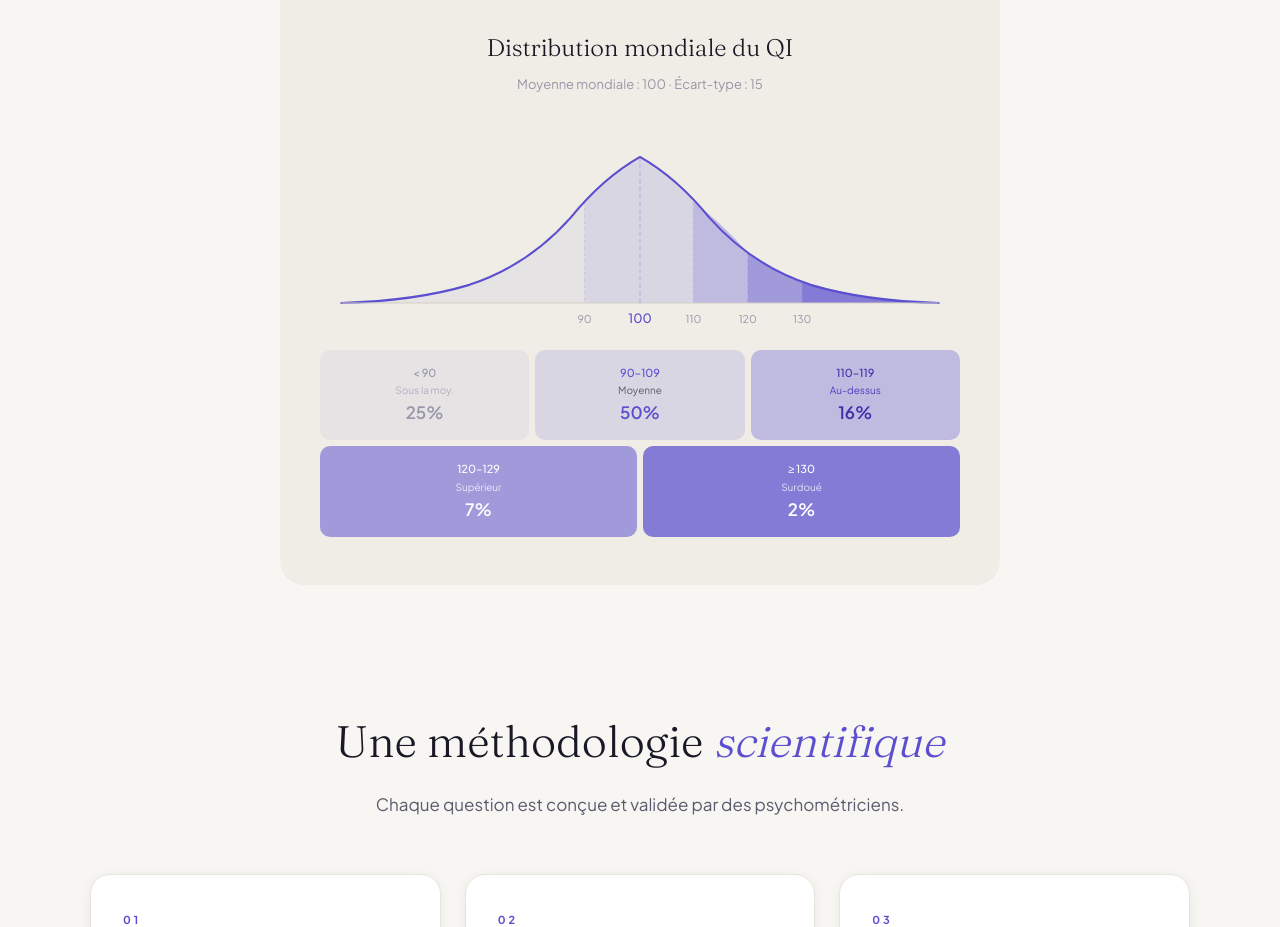
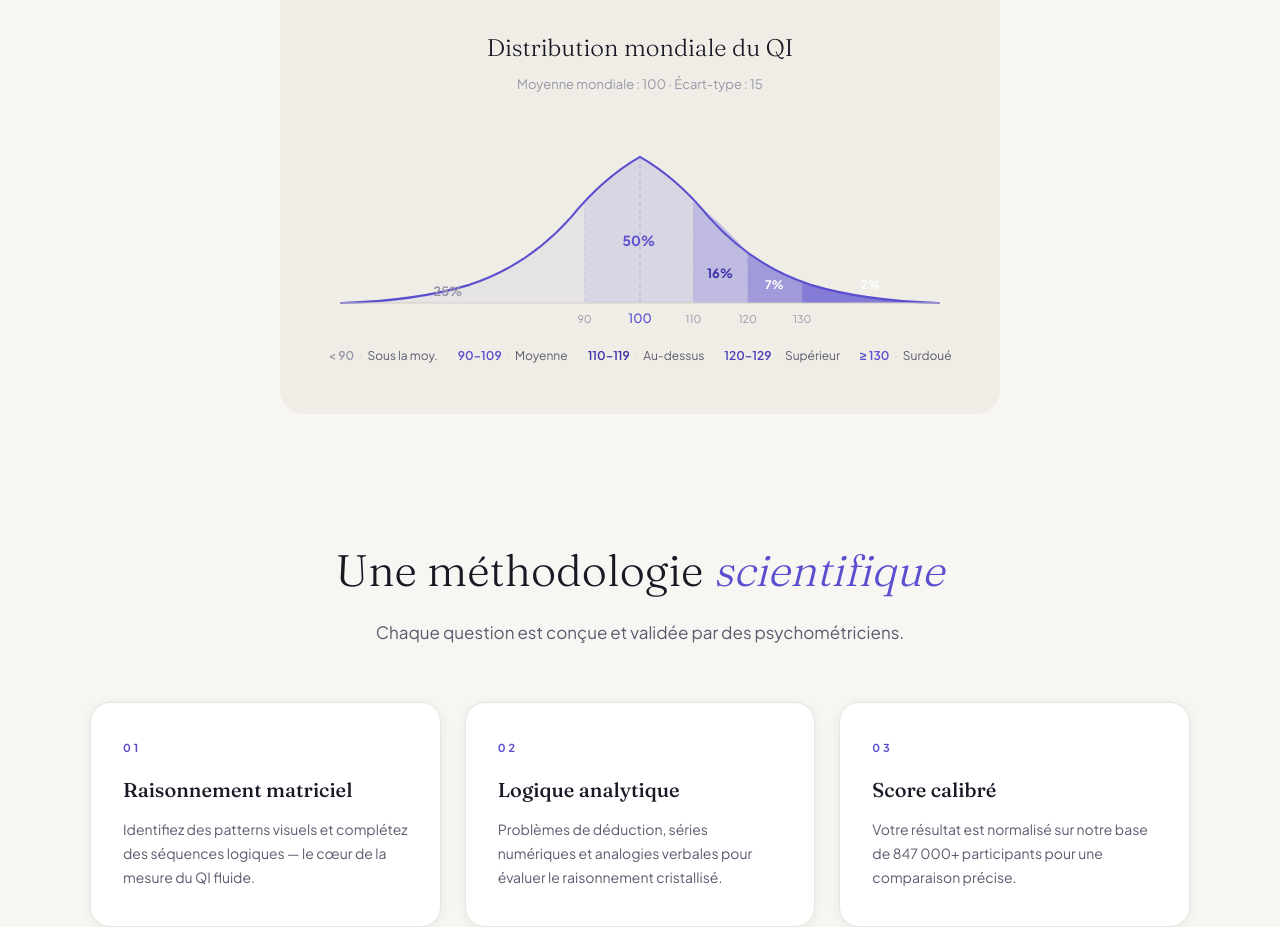
Before and after one commit to devbrainscale/brainscale, a Next.js app: page /fr in a window 1280 px wide. Shown: the part 900-1827 px from the top of the page. Built offline with nearby package versions, Linux system fonts and the light colour scheme.

Commit message:
feat: bell curve option C — inline % labels + slim chip legend

```diff
--- a/src/app/fr/page.tsx
+++ b/src/app/fr/page.tsx
@@ -158,15 +158,15 @@ export default function FrHomePage() {
           </h2>
           <p style={{ fontSize: "13px", color: "#9896A8", marginBottom: "32px" }}>Moyenne mondiale : 100 · Écart-type : 15</p>
 
-          {/* Courbe avec zones colorées — 5 zones Wechsler */}
+          {/* Courbe avec zones colorées + labels % intégrés */}
           <svg viewBox="0 0 600 190" style={{ width: "100%", display: "block", overflow: "visible" }}>
-            {/* 5 zones — correspondant à la page résultats (classification Wechsler) */}
+            {/* 5 zones — classification Wechsler */}
             <path d="M 20,165 Q 90,163 140,148 Q 195,130 235,85 Q 241,71 248,70 L 248,165 Z" fill="rgba(91,79,207,0.06)" />
             <path d="M 248,165 L 248,70 Q 265,48 300,28 Q 335,48 350,70 L 350,165 Z" fill="rgba(91,79,207,0.15)" />
             <path d="M 350,165 L 350,70 Q 377,90 401,118 L 401,165 Z" fill="rgba(91,79,207,0.32)" />
             <path d="M 401,165 L 401,118 Q 428,137 452,145 L 452,165 Z" fill="rgba(91,79,207,0.52)" />
             <path d="M 452,165 L 452,145 Q 510,163 580,165 Z" fill="rgba(91,79,207,0.72)" />
-            {/* Séparateurs à QI 90, 110, 120, 130 */}
+            {/* Séparateurs */}
             <line x1="248" y1="70"  x2="248" y2="165" stroke="rgba(91,79,207,0.15)" strokeWidth="1" strokeDasharray="3,3" />
             <line x1="350" y1="70"  x2="350" y2="165" stroke="rgba(91,79,207,0.15)" strokeWidth="1" strokeDasharray="3,3" />
             <line x1="401" y1="118" x2="401" y2="165" stroke="rgba(91,79,207,0.15)" strokeWidth="1" strokeDasharray="3,3" />
@@ -175,6 +175,12 @@ export default function FrHomePage() {
             <path d="M 20,165 Q 90,163 140,148 Q 195,130 235,85 Q 265,48 300,28 Q 335,48 365,85 Q 405,130 460,148 Q 510,163 580,165" fill="none" stroke="#5B4FCF" strokeWidth="2" strokeLinejoin="round" strokeLinecap="round" />
             <line x1="20" y1="165" x2="580" y2="165" stroke="#D4D0C8" strokeWidth="1" />
             <line x1="300" y1="28" x2="300" y2="165" stroke="#5B4FCF" strokeWidth="1" strokeDasharray="4,3" strokeOpacity="0.28" />
+            {/* Labels % — positionnés là où chaque zone a de l'espace vertical */}
+            <text x="120" y="158" textAnchor="middle" fontSize="12" fontWeight="700" fill="#9896A8">25%</text>
+            <text x="299" y="112" textAnchor="middle" fontSize="13" fontWeight="700" fill="#5B4FCF">50%</text>
+            <text x="375" y="142" textAnchor="middle" fontSize="12" fontWeight="700" fill="#3D2FA8">16%</text>
+            <text x="426" y="152" textAnchor="middle" fontSize="11" fontWeight="700" fill="#fff">7%</text>
+            <text x="516" y="152" textAnchor="middle" fontSize="11" fontWeight="700" fill="#fff">2%</text>
             {/* Axe : 90 · 100 · 110 · 120 · 130 */}
             <text x="248" y="184" textAnchor="middle" fontSize="10" fill="#9896A8">90</text>
             <text x="300" y="184" textAnchor="middle" fontSize="12" fill="#5B4FCF" fontWeight="500">100</text>
@@ -183,30 +189,20 @@ export default function FrHomePage() {
             <text x="452" y="184" textAnchor="middle" fontSize="10" fill="#9896A8">130</text>
           </svg>
 
-          {/* Légende — 5 zones, 2 rangées */}
-          <div style={{ display: "grid", gridTemplateColumns: "repeat(3, 1fr)", gap: "6px", marginTop: "20px", marginBottom: "6px" }}>
+          {/* Légende slim — chips horizontaux, wrapping mobile */}
+          <div style={{ display: "flex", flexWrap: "wrap", justifyContent: "center", gap: "4px 20px", marginTop: "16px" }}>
             {[
-              { range: "< 90",    label: "Sous la moy.",  pct: "25%", bg: "rgba(91,79,207,0.06)", text: "#9896A8", sub: "#B0AEC0" },
-              { range: "90–109",  label: "Moyenne",       pct: "50%", bg: "rgba(91,79,207,0.15)", text: "#5B4FCF", sub: "#5C5A6E" },
-              { range: "110–119", label: "Au-dessus",     pct: "16%", bg: "rgba(91,79,207,0.32)", text: "#3D2FA8", sub: "#4A3EBE" },
+              { range: "< 90",    label: "Sous la moy.", color: "#9896A8" },
+              { range: "90–109",  label: "Moyenne",      color: "#5B4FCF" },
+              { range: "110–119", label: "Au-dessus",    color: "#3D2FA8" },
+              { range: "120–129", label: "Supérieur",    color: "#4A3EBE" },
+              { range: "≥ 130",   label: "Surdoué",      color: "#5B4FCF" },
             ].map((z) => (
-              <div key={z.range} style={{ backgroundColor: z.bg, borderRadius: "10px", padding: "14px 6px", textAlign: "center", display: "flex", flexDirection: "column", alignItems: "center", justifyContent: "space-between", minHeight: "78px" }}>
-                <div style={{ fontSize: "11px", fontWeight: 500, color: z.text }}>{z.range}</div>
-                <div style={{ fontSize: "10px", fontWeight: 400, color: z.sub }}>{z.label}</div>
-                <div style={{ fontSize: "17px", fontWeight: 600, color: z.text }}>{z.pct}</div>
-              </div>
-            ))}
-          </div>
-          <div style={{ display: "grid", gridTemplateColumns: "repeat(2, 1fr)", gap: "6px" }}>
-            {[
-              { range: "120–129", label: "Supérieur", pct: "7%", bg: "rgba(91,79,207,0.52)", text: "#fff", sub: "rgba(255,255,255,0.78)" },
-              { range: "≥ 130",   label: "Surdoué",   pct: "2%", bg: "rgba(91,79,207,0.72)", text: "#fff", sub: "rgba(255,255,255,0.78)" },
-            ].map((z) => (
-              <div key={z.range} style={{ backgroundColor: z.bg, borderRadius: "10px", padding: "14px 6px", textAlign: "center", display: "flex", flexDirection: "column", alignItems: "center", justifyContent: "space-between", minHeight: "78px" }}>
-                <div style={{ fontSize: "11px", fontWeight: 500, color: z.text }}>{z.range}</div>
-                <div style={{ fontSize: "10px", fontWeight: 400, color: z.sub }}>{z.label}</div>
-                <div style={{ fontSize: "17px", fontWeight: 600, color: z.text }}>{z.pct}</div>
-              </div>
+              <span key={z.range} style={{ fontSize: "12px", whiteSpace: "nowrap", color: "#5C5A6E" }}>
+                <span style={{ fontWeight: 600, color: z.color }}>{z.range}</span>
+                <span style={{ color: "#C8C6D4", margin: "0 5px" }}>·</span>
+                <span style={{ fontWeight: 400 }}>{z.label}</span>
+              </span>
             ))}
           </div>
         </div>
--- a/src/app/page.tsx
+++ b/src/app/page.tsx
@@ -165,15 +165,15 @@ export default function HomePage() {
           </h2>
           <p style={{ fontSize: "13px", color: "#9896A8", marginBottom: "32px" }}>World average: 100 · Standard deviation: 15</p>
 
-          {/* Bell curve with colored zones */}
+          {/* Bell curve with colored zones + inline % labels */}
           <svg viewBox="0 0 600 190" style={{ width: "100%", display: "block", overflow: "visible" }}>
-            {/* 5 zones — matching results page classification (Wechsler) */}
+            {/* 5 zones — Wechsler classification */}
             <path d="M 20,165 Q 90,163 140,148 Q 195,130 235,85 Q 241,71 248,70 L 248,165 Z" fill="rgba(91,79,207,0.06)" />
             <path d="M 248,165 L 248,70 Q 265,48 300,28 Q 335,48 350,70 L 350,165 Z" fill="rgba(91,79,207,0.15)" />
             <path d="M 350,165 L 350,70 Q 377,90 401,118 L 401,165 Z" fill="rgba(91,79,207,0.32)" />
             <path d="M 401,165 L 401,118 Q 428,137 452,145 L 452,165 Z" fill="rgba(91,79,207,0.52)" />
             <path d="M 452,165 L 452,145 Q 510,163 580,165 Z" fill="rgba(91,79,207,0.72)" />
-            {/* Separators at IQ 90, 110, 120, 130 */}
+            {/* Separators */}
             <line x1="248" y1="70"  x2="248" y2="165" stroke="rgba(91,79,207,0.15)" strokeWidth="1" strokeDasharray="3,3" />
             <line x1="350" y1="70"  x2="350" y2="165" stroke="rgba(91,79,207,0.15)" strokeWidth="1" strokeDasharray="3,3" />
             <line x1="401" y1="118" x2="401" y2="165" stroke="rgba(91,79,207,0.15)" strokeWidth="1" strokeDasharray="3,3" />
@@ -182,6 +182,12 @@ export default function HomePage() {
             <path d="M 20,165 Q 90,163 140,148 Q 195,130 235,85 Q 265,48 300,28 Q 335,48 365,85 Q 405,130 460,148 Q 510,163 580,165" fill="none" stroke="#5B4FCF" strokeWidth="2" strokeLinejoin="round" strokeLinecap="round" />
             <line x1="20" y1="165" x2="580" y2="165" stroke="#D4D0C8" strokeWidth="1" />
             <line x1="300" y1="28" x2="300" y2="165" stroke="#5B4FCF" strokeWidth="1" strokeDasharray="4,3" strokeOpacity="0.28" />
+            {/* % labels — positioned where each zone has vertical space */}
+            <text x="120" y="158" textAnchor="middle" fontSize="12" fontWeight="700" fill="#9896A8">25%</text>
+            <text x="299" y="112" textAnchor="middle" fontSize="13" fontWeight="700" fill="#5B4FCF">50%</text>
+            <text x="375" y="142" textAnchor="middle" fontSize="12" fontWeight="700" fill="#3D2FA8">16%</text>
+            <text x="426" y="152" textAnchor="middle" fontSize="11" fontWeight="700" fill="#fff">7%</text>
+            <text x="516" y="152" textAnchor="middle" fontSize="11" fontWeight="700" fill="#fff">2%</text>
             {/* Axis: 90 · 100 · 110 · 120 · 130 */}
             <text x="248" y="184" textAnchor="middle" fontSize="10" fill="#9896A8">90</text>
             <text x="300" y="184" textAnchor="middle" fontSize="12" fill="#5B4FCF" fontWeight="500">100</text>
@@ -190,30 +196,20 @@ export default function HomePage() {
             <text x="452" y="184" textAnchor="middle" fontSize="10" fill="#9896A8">130</text>
           </svg>
 
-          {/* Legend — 5 zones, 2 rows for readability */}
-          <div style={{ display: "grid", gridTemplateColumns: "repeat(3, 1fr)", gap: "6px", marginTop: "20px", marginBottom: "6px" }}>
+          {/* Slim chip legend — wraps naturally on mobile */}
+          <div style={{ display: "flex", flexWrap: "wrap", justifyContent: "center", gap: "4px 20px", marginTop: "16px" }}>
             {[
-              { range: "< 90",    label: "Below Avg",   pct: "25%", bg: "rgba(91,79,207,0.06)", text: "#9896A8",  sub: "#B0AEC0" },
-              { range: "90–109",  label: "Average",     pct: "50%", bg: "rgba(91,79,207,0.15)", text: "#5B4FCF",  sub: "#5C5A6E" },
-              { range: "110–119", label: "Above Avg",   pct: "16%", bg: "rgba(91,79,207,0.32)", text: "#3D2FA8",  sub: "#4A3EBE" },
+              { range: "< 90",    label: "Below Avg",  color: "#9896A8" },
+              { range: "90–109",  label: "Average",    color: "#5B4FCF" },
+              { range: "110–119", label: "Above Avg",  color: "#3D2FA8" },
+              { range: "120–129", label: "Superior",   color: "#4A3EBE" },
+              { range: "≥ 130",   label: "Gifted",     color: "#5B4FCF" },
             ].map((z) => (
-              <div key={z.range} style={{ backgroundColor: z.bg, borderRadius: "10px", padding: "14px 6px", textAlign: "center", display: "flex", flexDirection: "column", alignItems: "center", justifyContent: "space-between", minHeight: "78px" }}>
-                <div style={{ fontSize: "11px", fontWeight: 500, color: z.text }}>{z.range}</div>
-                <div style={{ fontSize: "10px", fontWeight: 400, color: z.sub }}>{z.label}</div>
-                <div style={{ fontSize: "17px", fontWeight: 600, color: z.text }}>{z.pct}</div>
-              </div>
-            ))}
-          </div>
-          <div style={{ display: "grid", gridTemplateColumns: "repeat(2, 1fr)", gap: "6px" }}>
-            {[
-              { range: "120–129", label: "Superior", pct: "7%", bg: "rgba(91,79,207,0.52)", text: "#fff", sub: "rgba(255,255,255,0.78)" },
-              { range: "≥ 130",   label: "Gifted",   pct: "2%", bg: "rgba(91,79,207,0.72)", text: "#fff", sub: "rgba(255,255,255,0.78)" },
-            ].map((z) => (
-              <div key={z.range} style={{ backgroundColor: z.bg, borderRadius: "10px", padding: "14px 6px", textAlign: "center", display: "flex", flexDirection: "column", alignItems: "center", justifyContent: "space-between", minHeight: "78px" }}>
-                <div style={{ fontSize: "11px", fontWeight: 500, color: z.text }}>{z.range}</div>
-                <div style={{ fontSize: "10px", fontWeight: 400, color: z.sub }}>{z.label}</div>
-                <div style={{ fontSize: "17px", fontWeight: 600, color: z.text }}>{z.pct}</div>
-              </div>
+              <span key={z.range} style={{ fontSize: "12px", whiteSpace: "nowrap", color: "#5C5A6E" }}>
+                <span style={{ fontWeight: 600, color: z.color }}>{z.range}</span>
+                <span style={{ color: "#C8C6D4", margin: "0 5px" }}>·</span>
+                <span style={{ fontWeight: 400 }}>{z.label}</span>
+              </span>
             ))}
           </div>
         </div>
```
